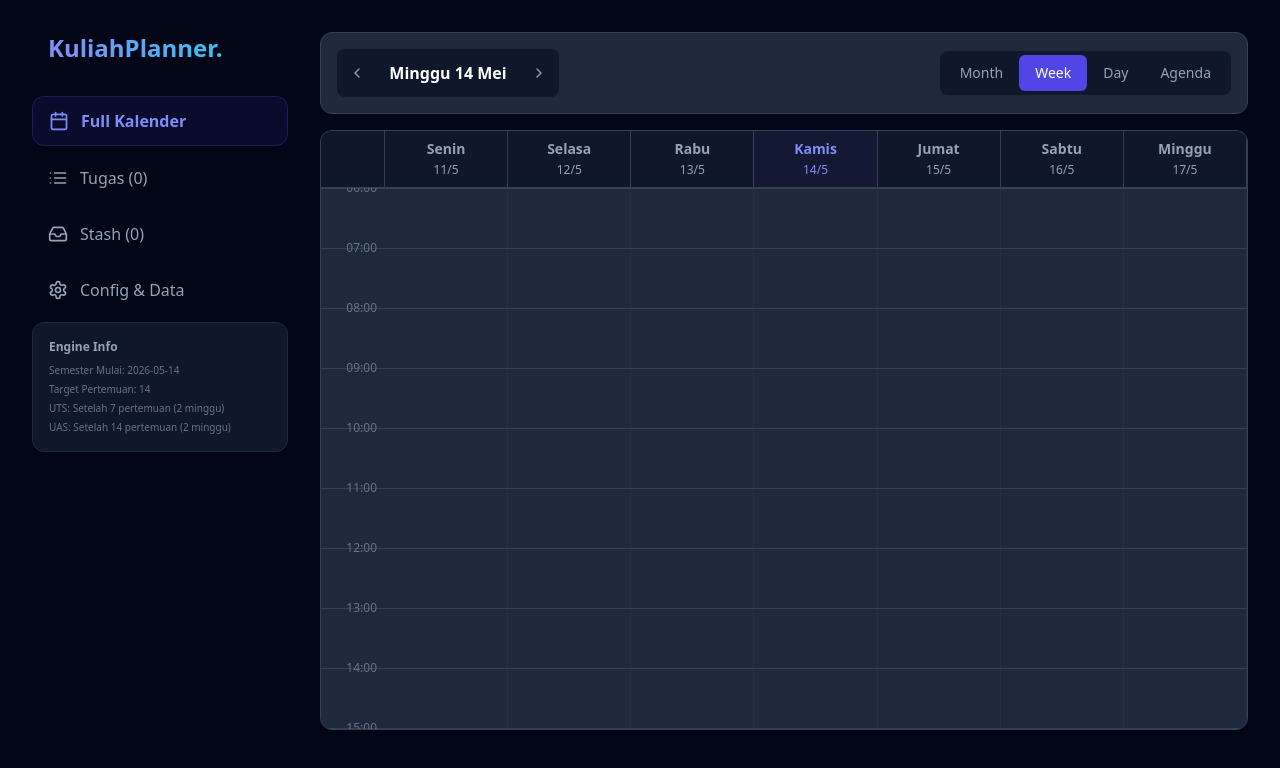
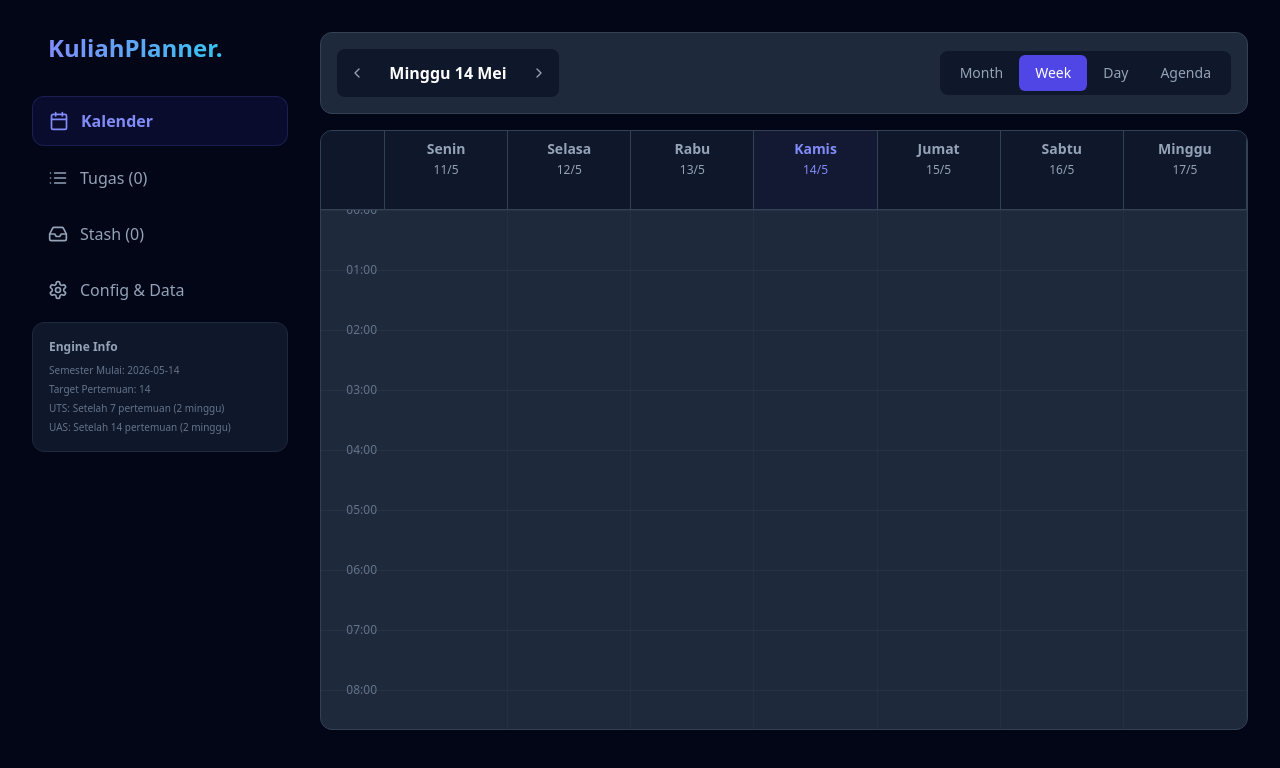
Before and after one commit to Tederby/KuliahPlanner, a React (Vite) app: page / in a window 1280 px wide. Shown: the top 768 px of the page. Built offline with nearby package versions, Linux system fonts and the light colour scheme.

Commit message:
Improve kalender UX: rename tab, drill-down month/week/day, scrollable grid lines, full 24h schedule

```diff
--- a/src/components/ScheduleView.jsx
+++ b/src/components/ScheduleView.jsx
@@ -14,7 +14,17 @@ const ScheduleView = ({ allCalendarEvents, onSelectEvent }) => {
     setCurrentDateObj(d);
   };
 
-  const renderCalendarCell = (dateStr) => {
+  const handleMonthCellClick = (dateObj) => {
+    setCurrentDateObj(dateObj);
+    setViewMode('week');
+  };
+
+  const handleWeekDayClick = (dateObj) => {
+    setCurrentDateObj(dateObj);
+    setViewMode('day');
+  };
+
+  const renderCalendarCell = (dateStr, cellDateObj) => {
     const dayEvents = allCalendarEvents
       .filter((e) => e.date === dateStr)
       .sort((a, b) => a.startTime.localeCompare(b.startTime));
@@ -23,17 +33,24 @@ const ScheduleView = ({ allCalendarEvents, onSelectEvent }) => {
     return (
       <div
         key={dateStr}
-        className={`min-h-[100px] p-1 border-r border-b border-slate-700/50 ${isToday ? 'bg-indigo-950/20' : 'bg-slate-800'}`}
+        onClick={() => handleMonthCellClick(cellDateObj)}
+        className={`min-h-[100px] p-1 border-r border-b border-slate-700/50 cursor-pointer transition-colors group ${isToday ? 'bg-indigo-950/20 hover:bg-indigo-950/40' : 'bg-slate-800 hover:bg-slate-700/60'}`}
       >
-        <div className={`text-xs font-bold text-right p-1 ${isToday ? 'text-indigo-400' : 'text-slate-500'}`}>
+        <div className={`text-xs font-bold text-right p-1 flex items-center justify-end gap-1 ${isToday ? 'text-indigo-400' : 'text-slate-500'}`}>
+          <span className="text-[9px] text-slate-600 opacity-0 group-hover:opacity-100 transition-opacity">
+            Lihat minggu →
+          </span>
           {new Date(dateStr).getDate()}
         </div>
         <div className="space-y-1">
           {dayEvents.map((ev) => (
             <div
               key={ev.instanceId}
-              onClick={() => ev.type === 'course' && onSelectEvent(ev)}
-              className={`text-[10px] p-1 rounded cursor-pointer truncate ${
+              onClick={(e) => {
+                e.stopPropagation();
+                if (ev.type === 'course') onSelectEvent(ev);
+              }}
+              className={`text-[10px] p-1 rounded cursor-pointer truncate relative z-10 ${
                 ev.type === 'course'
                   ? 'bg-indigo-900/50 text-indigo-300 hover:bg-indigo-800/80 border border-indigo-500/30'
                   : ev.urgency === 'high'
@@ -58,79 +75,111 @@ const ScheduleView = ({ allCalendarEvents, onSelectEvent }) => {
   };
 
   const renderTimelineView = (daysOffsetArray) => {
-    const hours = Array.from({ length: 15 }, (_, i) => i + 6);
+    const HOUR_START = 0;
+    const HOUR_END = 23;
+    const HOUR_COUNT = HOUR_END - HOUR_START + 1; // 24 hours
+    const HOUR_HEIGHT = 60; // px per hour
+    const TOTAL_HEIGHT = HOUR_COUNT * HOUR_HEIGHT;
+
+    const hours = Array.from({ length: HOUR_COUNT }, (_, i) => i + HOUR_START);
+
     const startOfWeek = new Date(currentDateObj);
     const day = startOfWeek.getDay();
     const diff = startOfWeek.getDate() - day + (day === 0 ? -6 : 1);
     startOfWeek.setDate(diff);
 
+    const isWeekMode = viewMode === 'week';
+
     return (
       <div className="bg-slate-800 rounded-xl border border-slate-700 overflow-hidden flex flex-col h-[600px]">
         {/* Header Days */}
-        <div className="flex border-b border-slate-700 bg-slate-900">
+        <div className="flex border-b border-slate-700 bg-slate-900 shrink-0">
           <div className="w-16 shrink-0 border-r border-slate-700"></div>
           {daysOffsetArray.map((offset) => {
-            const d = new Date(viewMode === 'day' ? currentDateObj : startOfWeek);
-            if (viewMode === 'week') d.setDate(d.getDate() + offset);
+            const d = new Date(isWeekMode ? startOfWeek : currentDateObj);
+            if (isWeekMode) d.setDate(d.getDate() + offset);
             const dateStr = formatDateStr(d);
             const isToday = dateStr === formatDateStr(new Date());
             return (
               <div
                 key={offset}
-                className={`flex-1 text-center py-2 text-sm font-bold border-r border-slate-700 ${
-                  isToday ? 'text-indigo-400 bg-indigo-950/30' : 'text-slate-400'
+                onClick={() => isWeekMode && handleWeekDayClick(d)}
+                className={`flex-1 text-center py-2 text-sm font-bold border-r border-slate-700 transition-colors ${
+                  isWeekMode ? 'cursor-pointer' : ''
+                } ${
+                  isToday
+                    ? `text-indigo-400 bg-indigo-950/30 ${isWeekMode ? 'hover:bg-indigo-950/60' : ''}`
+                    : `text-slate-400 ${isWeekMode ? 'hover:bg-slate-700/50' : ''}`
                 }`}
               >
                 {daysOfWeek[d.getDay() === 0 ? 6 : d.getDay() - 1]} <br />
                 <span className="text-xs font-normal">
                   {d.getDate()}/{d.getMonth() + 1}
                 </span>
+                {isWeekMode && (
+                  <span className="block text-[9px] text-slate-600 mt-0.5 opacity-0 hover:opacity-100 transition-opacity">
+                    Lihat hari
+                  </span>
+                )}
               </div>
             );
           })}
         </div>
 
         {/* Grid Body */}
+        <div className="flex-1 overflow-y-auto relative">
+          <div className="relative" style={{ height: `${TOTAL_HEIGHT}px` }}>
+            {/* Hour labels + grid lines */}
+            {hours.map((h) => (
+              <React.Fragment key={h}>
+                {/* Grid line */}
                 <div
-          className="flex-1 overflow-y-auto relative bg-slate-800"
-          style={{
-            backgroundImage: 'linear-gradient(to bottom, #334155 1px, transparent 1px)',
-            backgroundSize: '100% 60px',
-          }}
-        >
-          {hours.map((h) => (
+                  className="absolute left-0 right-0 border-t border-slate-700/40"
+                  style={{ top: `${(h - HOUR_START) * HOUR_HEIGHT}px` }}
+                />
+                {/* Hour label */}
                 <div
-              key={h}
                   className="absolute left-0 w-16 text-right pr-2 text-xs text-slate-500"
-              style={{ top: `${(h - 6) * 60}px`, transform: 'translateY(-50%)' }}
+                  style={{ top: `${(h - HOUR_START) * HOUR_HEIGHT}px`, transform: 'translateY(-50%)' }}
                 >
                   {h.toString().padStart(2, '0')}:00
                 </div>
+              </React.Fragment>
             ))}
 
+            {/* Day columns */}
             <div className="absolute top-0 bottom-0 left-16 right-0 flex">
               {daysOffsetArray.map((offset) => {
-              const d = new Date(viewMode === 'day' ? currentDateObj : startOfWeek);
-              if (viewMode === 'week') d.setDate(d.getDate() + offset);
+                const d = new Date(isWeekMode ? startOfWeek : currentDateObj);
+                if (isWeekMode) d.setDate(d.getDate() + offset);
                 const dateStr = formatDateStr(d);
                 const dayEvents = allCalendarEvents.filter((e) => e.date === dateStr);
 
                 return (
-                <div key={offset} className="flex-1 border-r border-slate-700/30 relative">
+                  <div
+                    key={offset}
+                    onClick={() => isWeekMode && handleWeekDayClick(d)}
+                    className={`flex-1 border-r border-slate-700/30 relative ${
+                      isWeekMode ? 'cursor-pointer hover:bg-slate-700/15 transition-colors' : ''
+                    }`}
+                  >
                     {dayEvents.map((ev) => {
                       const [h, m] = ev.startTime.split(':').map(Number);
-                    const top = (h - 6) * 60 + m;
+                      const top = (h - HOUR_START) * HOUR_HEIGHT + m;
                       let height = 30;
                       if (ev.type === 'course') {
                         const [eh, em] = ev.endTime.split(':').map(Number);
-                      height = (eh - h) * 60 + (em - m);
+                        height = (eh - h) * HOUR_HEIGHT + (em - m);
                       }
                       if (top < 0) return null;
 
                       return (
                         <div
                           key={ev.instanceId}
-                        onClick={() => ev.type === 'course' && onSelectEvent(ev)}
+                          onClick={(e) => {
+                            e.stopPropagation();
+                            if (ev.type === 'course') onSelectEvent(ev);
+                          }}
                           className={`absolute left-1 right-1 rounded-md p-1.5 text-xs overflow-hidden cursor-pointer transition-transform hover:scale-[1.02] hover:z-10 shadow-lg border ${
                             ev.type === 'course'
                               ? 'bg-indigo-600/90 text-white border-indigo-400'
@@ -138,7 +187,7 @@ const ScheduleView = ({ allCalendarEvents, onSelectEvent }) => {
                               ? 'bg-rose-600/90 text-white border-rose-400'
                               : 'bg-emerald-600/90 text-white border-emerald-400'
                           }`}
-                        style={{ top: `${top}px`, height: `${height}px` }}
+                          style={{ top: `${top}px`, height: `${height}px`, zIndex: 5 }}
                         >
                           <div className="font-bold leading-tight flex items-center justify-between gap-2">
                             <span>{ev.type === 'course' ? ev.name : `[Task] ${ev.title}`}</span>
@@ -162,6 +211,7 @@ const ScheduleView = ({ allCalendarEvents, onSelectEvent }) => {
                   </div>
                 );
               })}
+            </div>
           </div>
         </div>
       </div>
@@ -274,7 +324,7 @@ const ScheduleView = ({ allCalendarEvents, onSelectEvent }) => {
               const d = new Date(currentDateObj.getFullYear(), currentDateObj.getMonth(), 1);
               const startOffset = d.getDay() === 0 ? 6 : d.getDay() - 1;
               d.setDate(d.getDate() - startOffset + i);
-              return renderCalendarCell(formatDateStr(d));
+              return renderCalendarCell(formatDateStr(d), d);
             })}
           </div>
         </div>
--- a/src/components/Sidebar.jsx
+++ b/src/components/Sidebar.jsx
@@ -3,7 +3,7 @@ import { Calendar, List, Settings, Inbox } from 'lucide-react';
 
 const Sidebar = ({ activeTab, setActiveTab, config, tasks, stashes }) => {
   const tabs = [
-    { id: 'schedule', icon: Calendar, label: 'Full Kalender' },
+    { id: 'schedule', icon: Calendar, label: 'Kalender' },
     { id: 'tasks', icon: List, label: `Tugas (${tasks.filter((t) => !t.completed).length})` },
     { id: 'stash', icon: Inbox, label: `Stash (${stashes.length})` },
     { id: 'matkul', icon: Settings, label: 'Config & Data' },
```
Also changed, not shown: 1 other file (tests, documents, lock files or other folders). Lines whose indentation alone changed are shown as unchanged.
